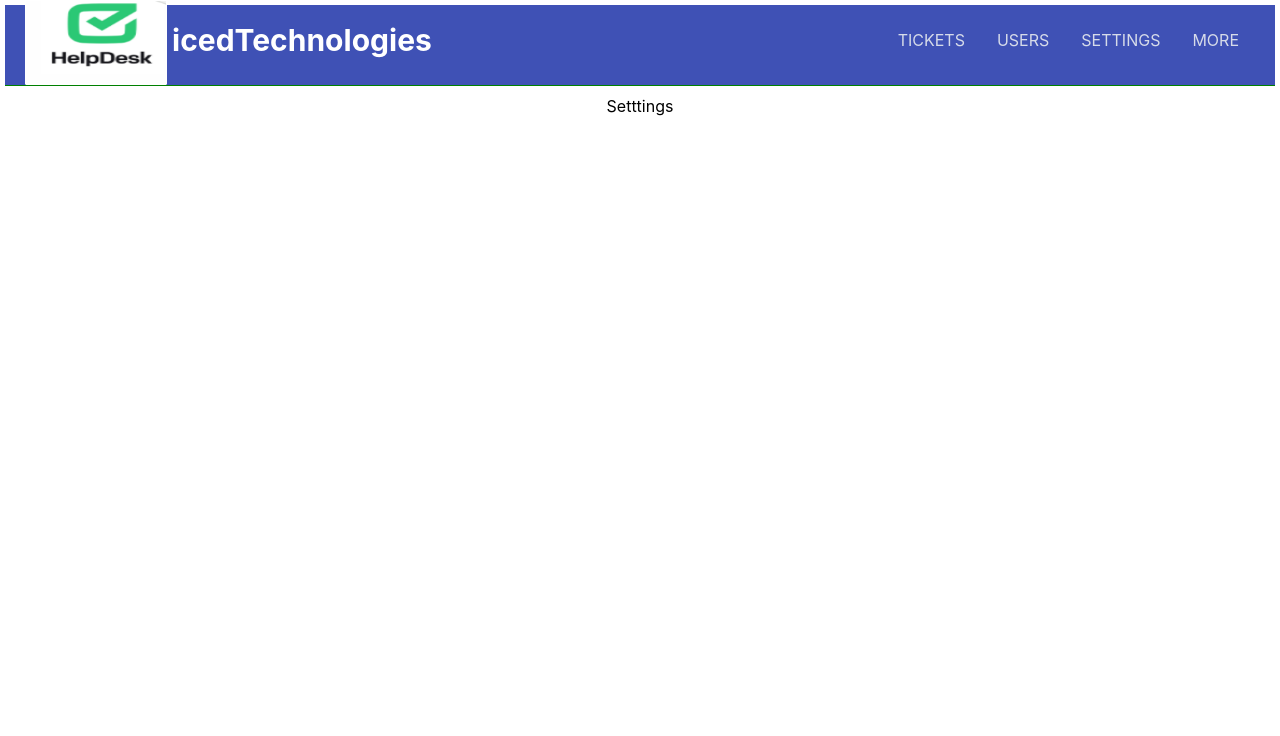
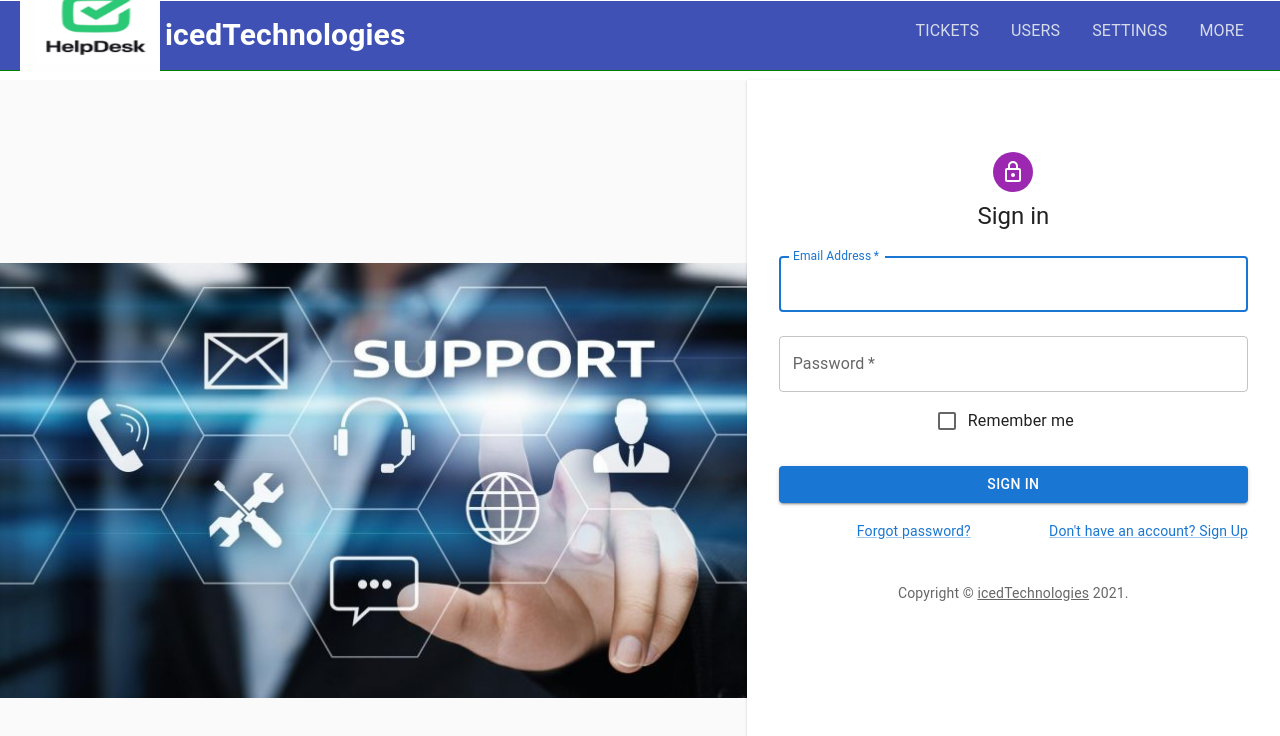
Before and after one commit to dzzirima/final_year_frontend, a React (Create React App) app: page /settings in a window 1280 px wide. Shown: the top 736 px of the page. Built offline with nearby package versions, Linux system fonts and the light colour scheme.

Commit message:
added login logic

```diff
--- a/package.json
+++ b/package.json
@@ -12,6 +12,7 @@
     "@testing-library/jest-dom": "^5.14.1",
     "@testing-library/react": "^11.2.7",
     "@testing-library/user-event": "^12.8.3",
+    "axios": "^0.24.0",
     "material-table": "^1.69.3",
     "mui-datatables": "^3.7.8",
     "react": "^17.0.2",
--- a/src/components/login/login.jsx
+++ b/src/components/login/login.jsx
@@ -12,7 +12,8 @@ import Grid from '@mui/material/Grid';
 import LockOutlinedIcon from '@mui/icons-material/LockOutlined';
 import Typography from '@mui/material/Typography';
 import { createTheme, ThemeProvider } from '@mui/material/styles';
-import loginimage from '../../images/pik.PNG'
+import loginimage from '../../images/pik.PNG';
+import BaseURL from '../../services/Axios';
 
 function Copyright(props) {
   return (
@@ -30,15 +31,35 @@ function Copyright(props) {
 const theme = createTheme();
 
 export default function SignInSide() {
-  const handleSubmit = (event) => {
+
+  const handleSubmit =  async(event) => {
     event.preventDefault();
     const data = new FormData(event.currentTarget);
     // eslint-disable-next-line no-console
-    console.log({
-      email: data.get('email'),
-      password: data.get('password'),
-    });
+    // console.log({
+    //   emailAddress: data.get('email'),
+    //   password: data.get('password'),
+    // });
+
+    // handling http Request
+    try {
+      let loginResponce = await  BaseURL.post('/api/v1/users/login/email', {
+       emailAddress:data.get('email'),
+       password:data.get('password')
+      })
+
+      if(loginResponce.data.message === "SUCCESS"){
+        console.log("login SuccessFully")
+      }else{
+        console.log("check Your details")
+      }
+
+    } catch (error) {
+
+    }
   };
+
+
 
   return (
     <ThemeProvider theme={theme}>
--- a/src/pages/Settings/Settings.jsx
+++ b/src/pages/Settings/Settings.jsx
@@ -1,9 +1,10 @@
 import React from 'react'
+import SignInSide from '../../components/login/login'
 
 const Settings = () => {
     return (
         <div>
-            Setttings
+            <SignInSide/>
         </div>
     )
 }
--- /dev/null
+++ b/src/services/Axios.js
@@ -0,0 +1,7 @@
+import {create} from "axios";
+
+const BaseURL = create({
+    baseURL: 'https://ict-help-desk.herokuapp.com'
+  })
+
+  export default BaseURL
```
Also changed, not shown: 1 other file (tests, documents, lock files or other folders).
